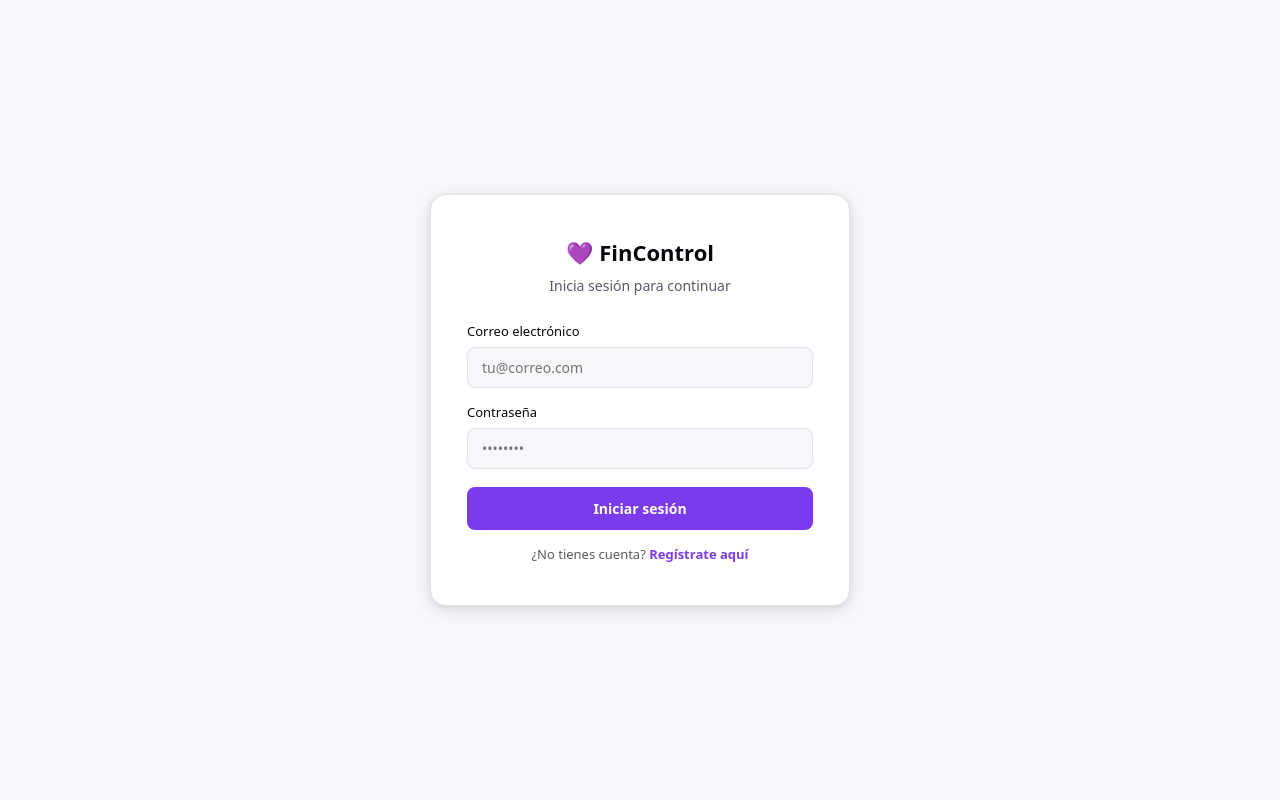
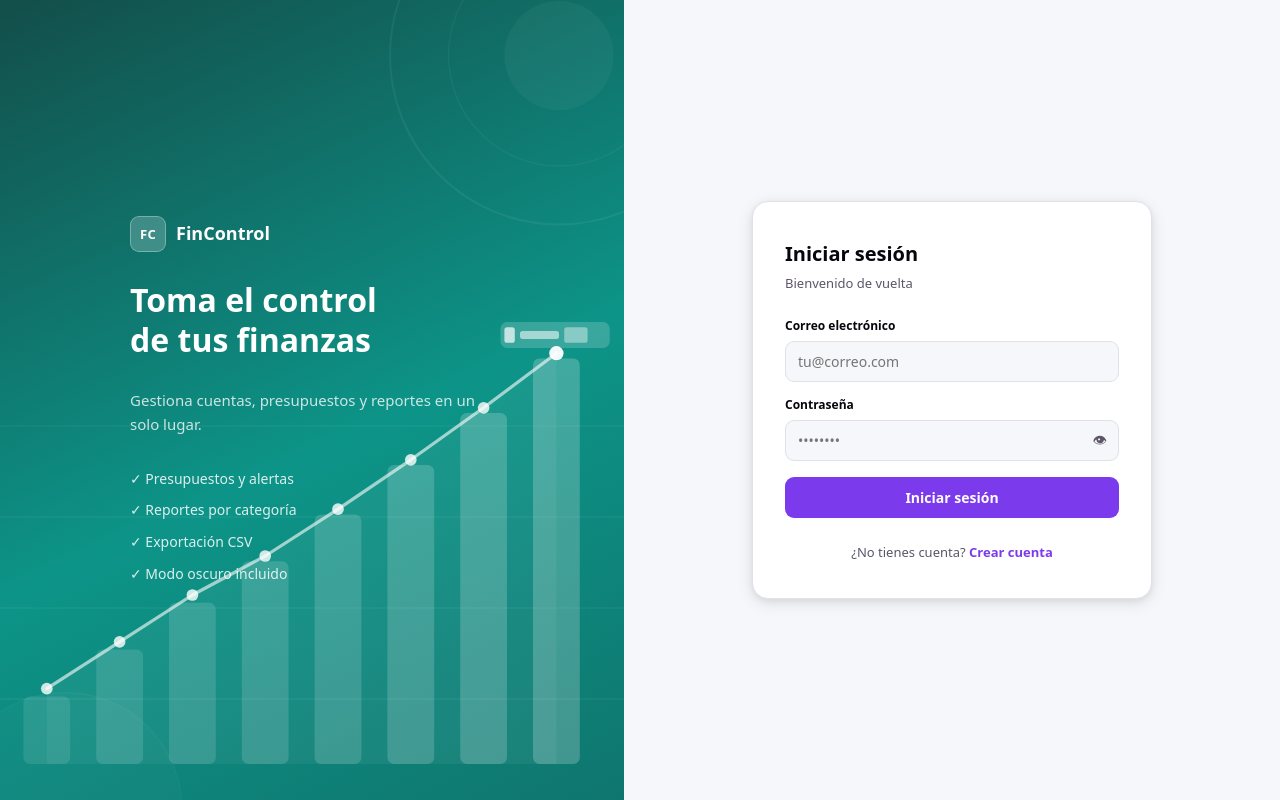
Before and after one commit to EmilianoAscencio/Frontend-FinControl, a Vue app: page /login in a window 1280 px wide. Built offline with nearby package versions, Linux system fonts and the light colour scheme; no server answers.

Commit message:
[ADDED]: modificaciones a loginview

```diff
--- a/src/views/LoginView.vue
+++ b/src/views/LoginView.vue
@@ -4,11 +4,12 @@ import { useRouter } from 'vue-router'
 import { useAuthStore } from '../stores/auth'
 import api from '../services/api'
 
-const router  = useRouter()
-const auth    = useAuthStore()
-const form    = reactive({ email: '', password: '' })
-const loading = ref(false)
+const router   = useRouter()
+const auth     = useAuthStore()
+const form     = reactive({ email: '', password: '' })
+const loading  = ref(false)
 const errorMsg = ref('')
+const showPass = ref(false)
 
 const handleLogin = async () => {
   errorMsg.value = ''
@@ -19,144 +20,387 @@ const handleLogin = async () => {
     auth.setSession(data.data.user, data.data.token)
     router.push('/dashboard')
   } catch (err) {
-    errorMsg.value = err.response?.data?.message || 'Error al iniciar sesión.'
+    errorMsg.value = err.response?.data?.message || 'Credenciales incorrectas.'
   } finally {
-    loading.value = false }
+    loading.value = false
+  }
 }
 </script>
 
 <template>
-  <div class="auth-page">
-    <div class="auth-card">
-      <div class="auth-header">
-        <span class="logo">💜 FinControl</span>
-        <p class="subtitle">Inicia sesión para continuar</p>
+  <div class="auth-shell">
+
+    <!-- Panel izquierdo — branding -->
+    <div class="brand-panel" aria-hidden="true">
+      <div class="brand-content">
+        <div class="brand-logo">
+          <div class="brand-mark">FC</div>
+          <span class="brand-name">FinControl</span>
+        </div>
+        <h1 class="brand-headline">Toma el control<br>de tus finanzas</h1>
+        <p class="brand-sub">Gestiona cuentas, presupuestos y reportes en un solo lugar.</p>
+        <div class="brand-features">
+          <div class="feat">✓ Presupuestos y alertas</div>
+          <div class="feat">✓ Reportes por categoría</div>
+          <div class="feat">✓ Exportación CSV</div>
+          <div class="feat">✓ Modo oscuro incluido</div>
+        </div>
       </div>
+      <!-- Financial chart illustration -->
+      <div class="brand-pattern" aria-hidden="true">
+        <svg class="brand-svg" xmlns="http://www.w3.org/2000/svg" viewBox="0 0 480 640" preserveAspectRatio="xMidYMid slice">
+          <!-- Grid lines -->
+          <line x1="0" y1="340" x2="480" y2="340" stroke="rgba(255,255,255,0.05)" stroke-width="1"/>
+          <line x1="0" y1="410" x2="480" y2="410" stroke="rgba(255,255,255,0.05)" stroke-width="1"/>
+          <line x1="0" y1="480" x2="480" y2="480" stroke="rgba(255,255,255,0.05)" stroke-width="1"/>
+          <line x1="0" y1="550" x2="480" y2="550" stroke="rgba(255,255,255,0.06)" stroke-width="1"/>
+          <!-- Decorative circles top-right -->
+          <circle cx="430" cy="55" r="130" fill="none" stroke="rgba(255,255,255,0.06)" stroke-width="1.5"/>
+          <circle cx="430" cy="55" r="85"  fill="none" stroke="rgba(255,255,255,0.05)" stroke-width="1"/>
+          <circle cx="430" cy="55" r="42"  fill="rgba(255,255,255,0.04)"/>
+          <!-- Bar chart columns (rising left→right) -->
+          <rect x="18"  y="548" width="36" height="52"  rx="5" fill="rgba(255,255,255,0.10)"/>
+          <rect x="74"  y="512" width="36" height="88"  rx="5" fill="rgba(255,255,255,0.12)"/>
+          <rect x="130" y="476" width="36" height="124" rx="5" fill="rgba(255,255,255,0.13)"/>
+          <rect x="186" y="444" width="36" height="156" rx="5" fill="rgba(255,255,255,0.14)"/>
+          <rect x="242" y="408" width="36" height="192" rx="5" fill="rgba(255,255,255,0.15)"/>
+          <rect x="298" y="370" width="36" height="230" rx="5" fill="rgba(255,255,255,0.17)"/>
+          <rect x="354" y="330" width="36" height="270" rx="5" fill="rgba(255,255,255,0.19)"/>
+          <rect x="410" y="288" width="36" height="312" rx="5" fill="rgba(255,255,255,0.21)"/>
+          <!-- Area under trend line -->
+          <path d="M 36 542 L 92 506 L 148 470 L 204 440 L 260 404 L 316 366 L 372 326 L 428 284 L 428 600 L 36 600 Z"
+            fill="rgba(255,255,255,0.05)"/>
+          <!-- Rising trend line -->
+          <polyline points="36,542 92,506 148,470 204,440 260,404 316,366 372,326 428,284"
+            fill="none" stroke="rgba(255,255,255,0.60)" stroke-width="2.5"
+            stroke-linecap="round" stroke-linejoin="round"/>
+          <!-- Data point dots -->
+          <circle cx="36"  cy="542" r="4.5" fill="rgba(255,255,255,0.80)"/>
+          <circle cx="92"  cy="506" r="4.5" fill="rgba(255,255,255,0.80)"/>
+          <circle cx="148" cy="470" r="4.5" fill="rgba(255,255,255,0.80)"/>
+          <circle cx="204" cy="440" r="4.5" fill="rgba(255,255,255,0.80)"/>
+          <circle cx="260" cy="404" r="4.5" fill="rgba(255,255,255,0.80)"/>
+          <circle cx="316" cy="366" r="4.5" fill="rgba(255,255,255,0.80)"/>
+          <circle cx="372" cy="326" r="4.5" fill="rgba(255,255,255,0.80)"/>
+          <circle cx="428" cy="284" r="5.5" fill="rgba(255,255,255,0.95)"/>
+          <!-- Floating badge at the last point -->
+          <rect x="385" y="260" width="84" height="20" rx="5" fill="rgba(255,255,255,0.18)"/>
+          <rect x="388" y="264" width="8" height="12" rx="2" fill="rgba(255,255,255,0.70)"/>
+          <rect x="400" y="267" width="30" height="6" rx="2" fill="rgba(255,255,255,0.55)"/>
+          <rect x="434" y="264" width="18" height="12" rx="2" fill="rgba(255,255,255,0.40)"/>
+          <!-- Bottom decorative circle -->
+          <circle cx="50" cy="635" r="90" fill="rgba(255,255,255,0.02)" stroke="rgba(255,255,255,0.04)" stroke-width="1"/>
+        </svg>
+      </div>
+    </div>
 
-      <div class="auth-form">
-        <div class="field">
-          <label>Correo electrónico</label>
-          <input v-model="form.email" type="email" placeholder="tu@correo.com"
-            @keyup.enter="handleLogin" :disabled="loading" />
-        </div>
-        <div class="field">
-          <label>Contraseña</label>
-          <input v-model="form.password" type="password" placeholder="••••••••"
-            @keyup.enter="handleLogin" :disabled="loading" />
+    <!-- Panel derecho — formulario -->
+    <div class="form-panel">
+      <div class="form-card">
+
+        <div class="form-head">
+          <div class="mobile-logo">
+            <div class="brand-mark brand-mark--sm">FC</div>
+            <span class="brand-name">FinControl</span>
+          </div>
+          <h2>Iniciar sesión</h2>
+          <p class="form-sub">Bienvenido de vuelta</p>
         </div>
 
-        <p v-if="errorMsg" class="error-msg">{{ errorMsg }}</p>
+        <div class="fields">
+          <div class="field">
+            <label for="email">Correo electrónico</label>
+            <input
+              id="email"
+              v-model="form.email"
+              type="email"
+              placeholder="tu@correo.com"
+              autocomplete="email"
+              @keyup.enter="handleLogin"
+              :disabled="loading"
+            />
+          </div>
 
-        <button class="btn-primary" @click="handleLogin" :disabled="loading">
-          {{ loading ? 'Ingresando...' : 'Iniciar sesión' }}
-        </button>
+          <div class="field">
+            <label for="password">Contraseña</label>
+            <div class="input-wrap">
+              <input
+                id="password"
+                v-model="form.password"
+                :type="showPass ? 'text' : 'password'"
+                placeholder="••••••••"
+                autocomplete="current-password"
+                @keyup.enter="handleLogin"
+                :disabled="loading"
+              />
+              <button class="pass-toggle" type="button" @click="showPass = !showPass" tabindex="-1">
+                {{ showPass ? '🙈' : '👁' }}
+              </button>
+            </div>
+          </div>
+
+          <p v-if="errorMsg" class="error-msg">{{ errorMsg }}</p>
+
+          <button class="submit-btn" @click="handleLogin" :disabled="loading">
+            <span v-if="loading" class="btn-spinner"></span>
+            {{ loading ? 'Ingresando…' : 'Iniciar sesión' }}
+          </button>
+        </div>
 
         <p class="switch-link">
           ¿No tienes cuenta?
-          <router-link to="/register">Regístrate aquí</router-link>
+          <router-link to="/register">Crear cuenta</router-link>
         </p>
+
       </div>
     </div>
+
   </div>
 </template>
 
 <style scoped>
-.auth-page {
+/* ── Shell ── */
+.auth-shell {
   min-height: 100svh;
+  display: flex;
+}
+
+/* ── Brand panel ── */
+.brand-panel {
+  display: none;
+  position: relative;
+  overflow: hidden;
+  background: linear-gradient(155deg, #134e4a 0%, #0d9488 55%, #0f766e 100%);
+}
+
+@media (min-width: 900px) {
+  .brand-panel { display: flex; flex: 1; }
+}
+
+.brand-content {
+  position: relative;
+  z-index: 1;
+  padding: 48px 48px;
+  display: flex;
+  flex-direction: column;
+  gap: 28px;
+  max-width: 460px;
+  margin: auto;
+}
+
+.brand-logo {
+  display: flex;
+  align-items: center;
+  gap: 10px;
+}
+
+.brand-mark {
+  width: 36px; height: 36px;
+  border-radius: 9px;
+  background: rgba(255,255,255,0.2);
+  color: #fff;
+  font-size: 13px;
+  font-weight: 800;
+  display: flex; align-items: center; justify-content: center;
+  letter-spacing: 0.02em;
+  border: 1.5px solid rgba(255,255,255,0.3);
+}
+.brand-mark--sm {
+  width: 30px; height: 30px;
+  border-radius: 7px;
+  background: var(--accent);
+  color: #fff;
+  font-size: 11px;
+  font-weight: 800;
+  display: flex; align-items: center; justify-content: center;
+  border: none;
+}
+
+.brand-name {
+  font-size: 18px;
+  font-weight: 700;
+  color: #fff;
+}
+
+.brand-headline {
+  font-size: 32px;
+  font-weight: 700;
+  color: #fff;
+  line-height: 1.25;
+  margin: 0;
+}
+
+.brand-sub {
+  font-size: 15px;
+  color: rgba(255,255,255,0.78);
+  margin: 0;
+  line-height: 1.6;
+}
+
+.brand-features {
+  display: flex;
+  flex-direction: column;
+  gap: 10px;
+  margin-top: 4px;
+}
+.feat {
+  font-size: 14px;
+  color: rgba(255,255,255,0.85);
+  display: flex;
+  align-items: center;
+  gap: 8px;
+}
+
+/* Financial chart illustration overlay */
+.brand-pattern {
+  position: absolute;
+  inset: 0;
+  pointer-events: none;
+  overflow: hidden;
+}
+.brand-svg {
+  position: absolute;
+  top: 0; left: 0;
+  width: 100%; height: 100%;
+}
+
+/* ── Form panel ── */
+.form-panel {
   display: flex;
   align-items: center;
   justify-content: center;
+  flex: 1;
   background: var(--bg);
-  padding: 24px;
+  padding: 24px 16px;
 }
 
-.auth-card {
+.form-card {
   width: 100%;
-  max-width: 420px;
+  max-width: 400px;
   background: var(--bg-card);
   border: 1px solid var(--border);
   border-radius: 16px;
-  padding: 40px 36px;
+  padding: 36px 32px;
+  box-shadow: var(--shadow-md);
   display: flex;
   flex-direction: column;
   gap: 24px;
-  box-shadow: var(--shadow-md);
 }
 
-.auth-header {
-  text-align: center;
+.form-head {
   display: flex;
   flex-direction: column;
-  gap: 6px;
+  gap: 4px;
 }
+.form-head h2 { font-size: 20px; margin: 0; }
+.form-sub     { font-size: 13px; color: var(--text); margin: 0; }
 
-.logo     { font-size: 22px; font-weight: 700; color: var(--text-h); }
-.subtitle { font-size: 14px; color: var(--text); margin: 0; }
+.mobile-logo {
+  display: flex;
+  align-items: center;
+  gap: 8px;
+  margin-bottom: 12px;
+}
+@media (min-width: 900px) { .mobile-logo { display: none; } }
 
-.auth-form { display: flex; flex-direction: column; gap: 14px; }
+/* ── Fields ── */
+.fields { display: flex; flex-direction: column; gap: 14px; }
 
-.field       { display: flex; flex-direction: column; gap: 6px; }
-.field label { font-size: 13px; font-weight: 500; color: var(--text-h); }
+.field       { display: flex; flex-direction: column; gap: 5px; }
+.field label { font-size: 12px; font-weight: 600; color: var(--text-h); }
 
-.field input {
-  padding: 10px 14px;
-  border-radius: 8px;
+.field input,
+.input-wrap input {
+  padding: 10px 12px;
+  border-radius: 9px;
   border: 1.5px solid var(--border);
   background: var(--bg);
   color: var(--text-h);
   font-size: 14px;
   outline: none;
-  transition: border-color 0.2s, box-shadow 0.2s;
+  transition: border-color 0.15s, box-shadow 0.15s;
   width: 100%;
+  font-family: var(--font);
 }
-
-.field input:focus {
+.field input:focus,
+.input-wrap input:focus {
   border-color: var(--accent);
   box-shadow: 0 0 0 3px var(--accent-bg);
 }
+.field input:disabled,
+.input-wrap input:disabled { opacity: 0.55; cursor: not-allowed; }
 
-.field input:disabled { opacity: 0.6; }
+.input-wrap {
+  position: relative;
+}
+.pass-toggle {
+  position: absolute;
+  right: 10px;
+  top: 50%;
+  transform: translateY(-50%);
+  background: none;
+  border: none;
+  cursor: pointer;
+  font-size: 14px;
+  color: var(--text);
+  padding: 2px;
+  line-height: 1;
+}
 
+/* ── Submit ── */
+.submit-btn {
+  display: flex;
+  align-items: center;
+  justify-content: center;
+  gap: 8px;
+  width: 100%;
+  padding: 11px;
+  border-radius: 9px;
+  border: none;
+  background: var(--accent);
+  color: #fff;
+  font-size: 14px;
+  font-weight: 600;
+  cursor: pointer;
+  transition: background 0.15s, box-shadow 0.15s;
+  font-family: var(--font);
+  margin-top: 2px;
+}
+.submit-btn:hover    { background: var(--accent-soft); box-shadow: 0 2px 10px rgba(13,148,136,0.35); }
+.submit-btn:disabled { opacity: 0.55; cursor: not-allowed; box-shadow: none; }
+
+.btn-spinner {
+  width: 16px; height: 16px;
+  border: 2px solid rgba(255,255,255,0.4);
+  border-top-color: #fff;
+  border-radius: 50%;
+  animation: spin 0.6s linear infinite;
+  flex-shrink: 0;
+}
+@keyframes spin { to { transform: rotate(360deg); } }
+
+/* ── Error ── */
 .error-msg {
   font-size: 13px;
   color: #dc2626;
   margin: 0;
   padding: 10px 14px;
-  background: rgba(220, 38, 38, 0.06);
+  background: rgba(220,38,38,0.07);
   border-radius: 8px;
-  border: 1px solid rgba(220, 38, 38, 0.2);
+  border: 1px solid rgba(220,38,38,0.18);
 }
 
-.btn-primary {
-  width: 100%;
-  padding: 12px;
-  border-radius: 8px;
-  border: none;
-  background: var(--accent);
-  color: #ffffff;
-  font-size: 14px;
-  font-weight: 600;
-  cursor: pointer;
-  transition: background 0.2s, transform 0.1s;
-  margin-top: 4px;
-}
-
-.btn-primary:hover    { background: var(--accent-soft); }
-.btn-primary:active   { transform: scale(0.98); }
-.btn-primary:disabled { opacity: 0.55; cursor: not-allowed; }
-
+/* ── Switch ── */
 .switch-link {
   text-align: center;
   font-size: 13px;
   color: var(--text);
   margin: 0;
 }
+.switch-link a { color: var(--accent); font-weight: 600; text-decoration: none; }
+.switch-link a:hover { text-decoration: underline; }
 
-.switch-link a {
-  color: var(--accent);
-  font-weight: 600;
-  text-decoration: none;
+@media (max-width: 480px) {
+  .form-card { padding: 28px 20px; border-radius: 14px; }
 }
-
-.switch-link a:hover { text-decoration: underline; }
 </style>
```
